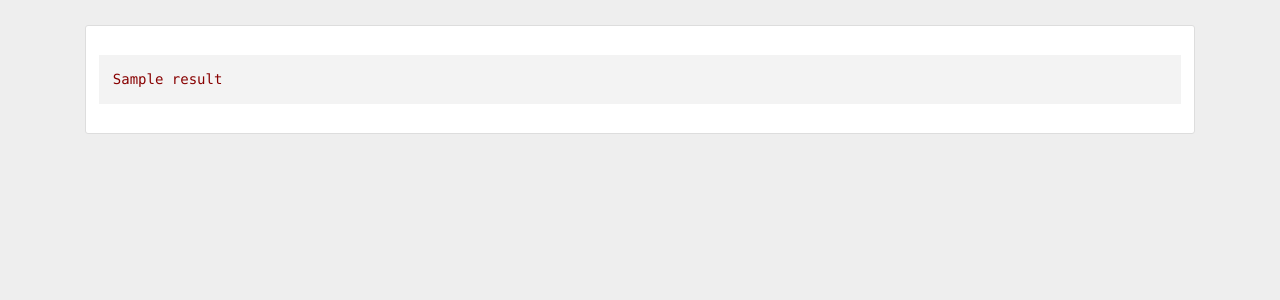
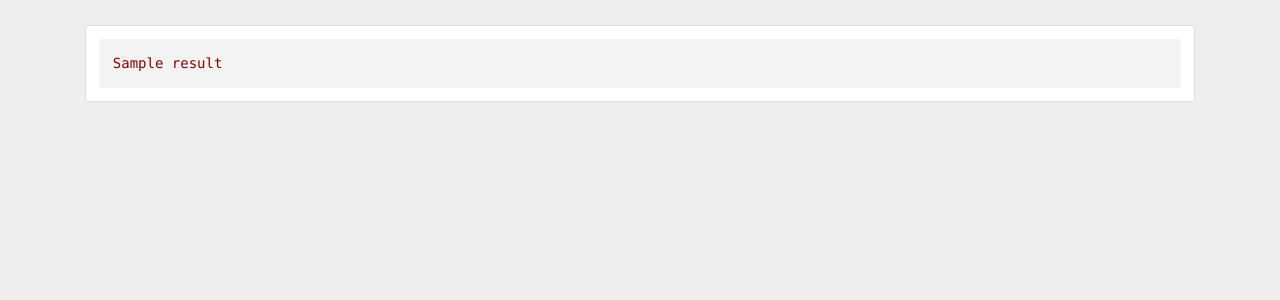
Before and after one commit to maciejmatczak/deals, a Django app: template scraper/templates/scraper/scrapingjob_test_run.html in a window 1280 px wide. Shown: the part 56-356 px from the top of the page. Run offline with Django 3.2, Linux system fonts and the light colour scheme; the template is opened without the code that fills it: most values are stand-ins (such as "Sample title", 1, 10 or a date in 2020); data that the repository does not hold is empty; some libraries are stand-ins or nearby versions.

Commit message:
Typos, create button for scraping job

```diff
--- a/scraper/templates/scraper/scrapingjob_form.html
+++ b/scraper/templates/scraper/scrapingjob_form.html
@@ -7,7 +7,7 @@
     <form method="POST">
         {% csrf_token %}
         <fieldset class="form-group">
-          <legend class="border-bottom mb-4">Scraping Task</legend>
+          <legend class="border-bottom mb-4">Scraping Job</legend>
           {{ form|crispy }}
         </fieldset>
         <div class="form-group">
--- a/scraper/templates/scraper/scrapingjob_list.html
+++ b/scraper/templates/scraper/scrapingjob_list.html
@@ -1,6 +1,10 @@
 {% extends 'scraper/base.html' %}
 
 {% block content %}
+
+  <div class="entry-section">
+      <a class="btn btn-primary btn-sm" href="{% url 'scrapingjob-create' %}">Create new scraping job</a>
+  </div>
 
   {% for task in tasks %}
     <div class="entry-section">
--- a/scraper/templates/scraper/scrapingjob_test_run.html
+++ b/scraper/templates/scraper/scrapingjob_test_run.html
@@ -4,9 +4,9 @@
   {% for result in results %}
     <div class="entry-section">
 
-      <div class="entry-content">
-        <pre><code class="YAML">{{ result }}</code></pre>
-      </div>
+      {% comment %} <div class="entry-content"> {% endcomment %}
+        <pre class="mb-0"><code class="YAML">{{ result }}</code></pre>
+      {% comment %} </div> {% endcomment %}
 
     </div>
   {% endfor %}
--- a/scraper/templates/scraper/scrapingtask_detail.html
+++ b/scraper/templates/scraper/scrapingtask_detail.html
@@ -13,7 +13,7 @@
     {% if object.user == user %}
       <div class="mt-2">
         <a class="btn btn-secondary btn-sm mt-1 mb-1" href="{% url 'scrapingtask-update' object.id %}">Update</a>
-        <a class="btn btn-warning btn-sm mt-1 mb-1" href="{% url 'scrapingtask-testrun' object.id %}">Test</a>
+        {% comment %} <a class="btn btn-warning btn-sm mt-1 mb-1" href="{% url 'scrapingtask-testrun' object.id %}">Test</a> {% endcomment %}
         <a class="btn btn-danger btn-sm mt-1 mb-1" href="{% url 'scrapingtask-delete' object.id %}">Delete</a>
       </div>
     {% endif %}
--- a/scraper/templates/scraper/scrapingtask_list.html
+++ b/scraper/templates/scraper/scrapingtask_list.html
@@ -1,6 +1,9 @@
 {% extends 'scraper/base.html' %}
 
 {% block content %}
+  <div class="entry-section">
+      <a class="btn btn-primary btn-sm" href="{% url 'scrapingtask-create' %}">Create new scraping task</a>
+  </div>
 
   {% for task in object_list %}
     <div class="entry-section">
```
